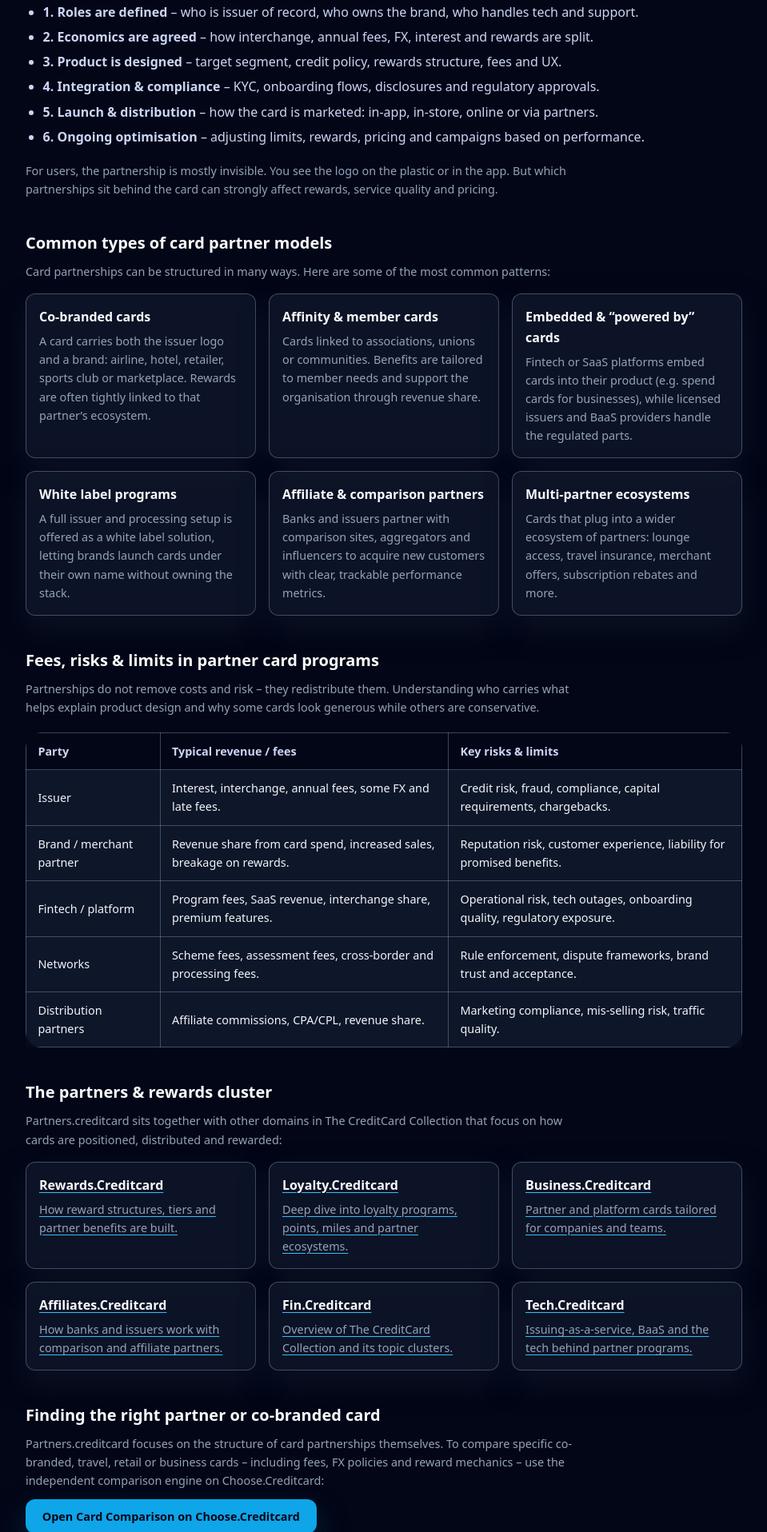
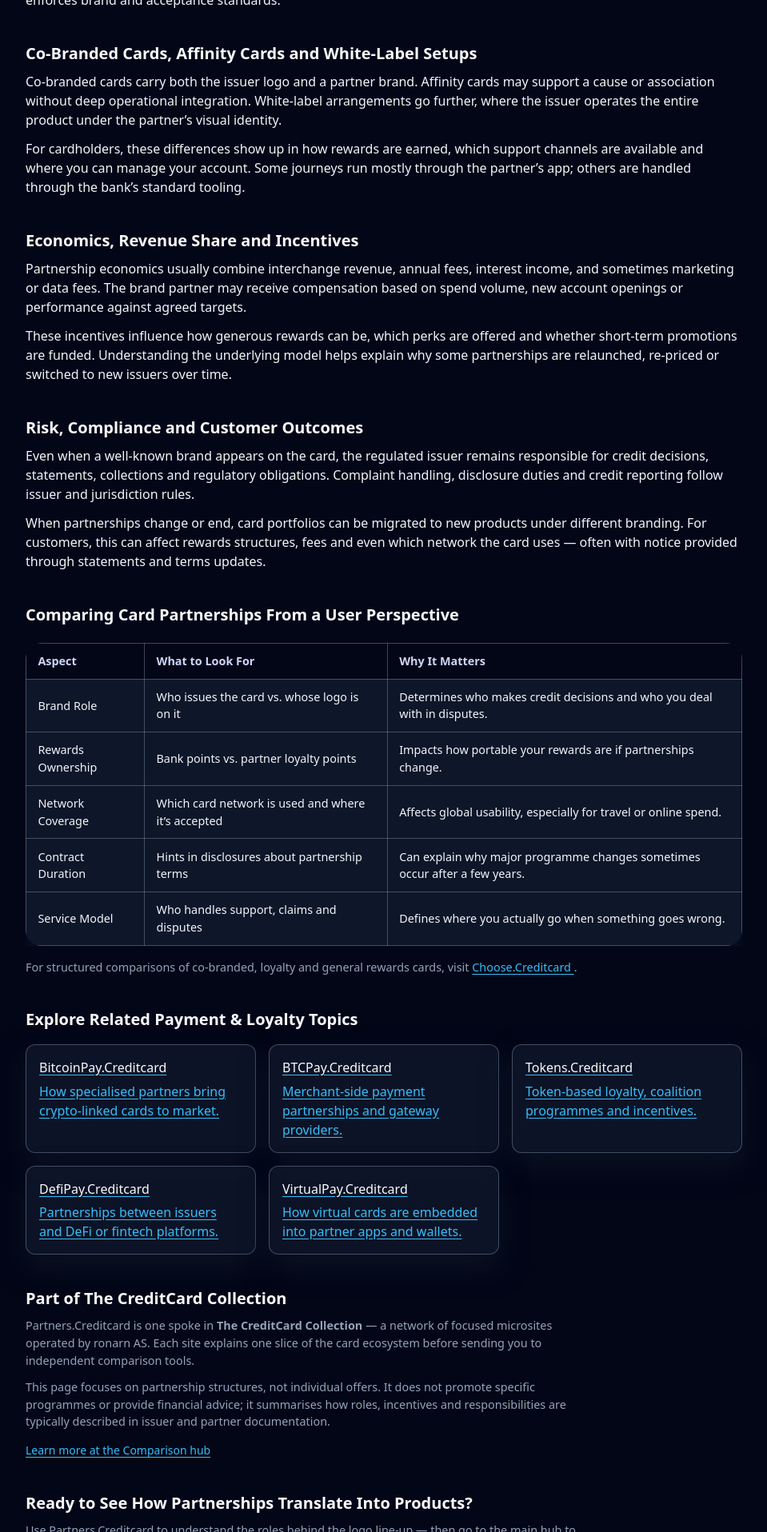
Before and after one commit to ChooseCreditCard/partners.creditcard, a plain HTML site: page index.html in a window 1280 px wide. Shown: the part 884-2800 px from the top of the page at 80% size, without its empty margins (160-1119 px from the left). Drawn offline with nearby package versions, Linux system fonts and the light colour scheme.

Commit message:
Update index.html

```diff
--- a/index.html
+++ b/index.html
@@ -4,290 +4,265 @@
   <meta charset="UTF-8" />
   <meta name="viewport" content="width=device-width, initial-scale=1" />
 
-  <title>Partners.Creditcard – Card Partners, Co-Brands & Distribution</title>
-  <meta name="description"
-        content="Partners.creditcard explains how card issuers, brands, fintechs and platforms work together in partner programs, co-branded cards and distribution deals." />
+  <title>Partners.Creditcard – Issuer, Network & Merchant Partnerships Explained</title>
+  <meta name="description" content="Understand how partnerships between issuers, networks, brands and merchants shape credit-card products: co-brands, affinity cards, distribution deals and shared rewards." />
   <meta name="robots" content="index,follow" />
   <link rel="canonical" href="https://partners.creditcard/" />
 
   <!-- Open Graph -->
-  <meta property="og:title" content="Partners.Creditcard – Card Partners, Co-Brands & Distribution" />
-  <meta property="og:description"
-        content="From issuer partnerships and co-branded cards to affiliate and platform distribution – how card partnerships really work." />
+  <meta property="og:title" content="Partners.Creditcard – Card Partnerships & Co-Brands Explained" />
+  <meta property="og:description" content="Learn how banks, card networks, airlines, retailers and fintechs partner to design, distribute and support credit-card programmes." />
   <meta property="og:type" content="website" />
   <meta property="og:url" content="https://partners.creditcard/" />
-  <meta property="og:image" content="https://partners.creditcard/preview.png" />
+  <meta property="og:image" content="https://choose.creditcard/preview.png?utm_source=partners.creditcard&utm_medium=referral&utm_campaign=og_image" />
 
-  <!-- Styles -->
-  <link rel="stylesheet" href="/styles.css" />
+  <!-- Twitter -->
+  <meta name="twitter:card" content="summary_large_image" />
+  <meta name="twitter:title" content="Partners.Creditcard – Card Partnerships & Co-Brands Explained" />
+  <meta name="twitter:description" content="Independent overview of issuer, network, merchant and brand partnerships behind modern credit cards." />
+  <meta name="twitter:image" content="https://choose.creditcard/preview.png?utm_source=partners.creditcard&utm_medium=referral&utm_campaign=twitter_image" />
 
   <!-- GA4 -->
   <script async src="https://www.googletagmanager.com/gtag/js?id=G-64FE63JQ3H"></script>
   <script>
     window.dataLayer = window.dataLayer || [];
-    function gtag(){ dataLayer.push(arguments); }
+    function gtag(){dataLayer.push(arguments);}
     gtag('js', new Date());
-    gtag('config','G-64FE63JQ3H');
+    gtag('config', 'G-64FE63JQ3H');
   </script>
+
+  <!-- Tailwind for utility classes -->
+  <script src="https://cdn.tailwindcss.com"></script>
+
+  <!-- Your shared minisite styles -->
+  <link rel="stylesheet" href="./styles.css" />
 </head>
-
 <body class="bg-slate-950 text-slate-100">
-
-  <!-- HEADER – unified CC -->
   <header class="site-header">
     <div class="nav-inner max-w-6xl">
       <div class="brand">
         <div class="cc-logo">CC</div>
         <div class="brand-text">
-          <span class="brand-title">Partners.creditcard</span>
-          <span class="brand-subtitle">Partners · Co-brands · Distribution</span>
+          <div class="brand-title">Partners.Creditcard</div>
+          <div class="brand-subtitle">Issuer, Network & Merchant Partnerships</div>
         </div>
       </div>
-
-      <nav class="nav-links">
-        <a href="https://fin.creditcard/">Collection</a>
-        <a href="https://tech.creditcard/">Tech</a>
-        <a href="https://choose.creditcard/">Choose</a>
+      <nav class="nav-links" aria-label="Page navigation">
+        <a href="#overview">Overview</a>
+        <a href="#mechanics">How It Works</a>
+        <a href="#compare">Compare</a>
       </nav>
     </div>
   </header>
 
   <main class="cc-page">
+    <!-- Breadcrumb -->
+    <div class="cc-breadcrumb">
+      <a href="https://choose.creditcard/?utm_source=partners.creditcard&utm_medium=referral&utm_campaign=breadcrumb">Home</a>
+      &nbsp;›&nbsp;
+      Partners.Creditcard
+    </div>
 
-    <!-- Breadcrumb -->
-    <p class="cc-breadcrumb">Partners.creditcard · Card partners · Issuers · Co-brands</p>
-
-    <!-- HERO -->
+    <!-- Hero -->
     <section class="hero">
-      <h1>Card Partnerships, Co-Brands & Distribution Deals</h1>
+      <div class="hero-content">
+        <h1>The Partnerships Behind Every Credit Card Programme</h1>
         <p class="hero-lead">
-        Partners.creditcard explains how issuers, brands, fintechs and platforms work together to design,
-        launch and distribute credit cards – and how these partnerships shape rewards, fees and features.
+          Partners.Creditcard explains how issuers, networks, merchants and brands work together: co-branded cards,
+          affinity programmes, white-label deals and the shared economics that sit behind rewards, perks and fees.
         </p>
-      <a class="cta"
-         href="https://choose.creditcard/?utm_source=partners.creditcard&utm_medium=referral&utm_campaign=partners_top">
-        Compare Leading Co-Branded & Partner Cards
+        <a class="cta" href="https://choose.creditcard/?utm_source=partners.creditcard&utm_medium=referral&utm_campaign=hero_cta">
+          Explore card comparisons on Choose.Creditcard
         </a>
+      </div>
     </section>
 
-    <!-- What is a card partnership? -->
-    <section class="section">
-      <h2>What is a card partnership?</h2>
-      <p class="small">
-        A card partnership is an agreement where multiple parties cooperate to launch, distribute or support
-        a payment card. Each party brings something specific: regulation, balance sheet, technology,
-        distribution or brand.
+    <!-- Content sections -->
+    <section id="overview" class="section">
+      <h2>What Are Credit-Card Partnerships?</h2>
+      <p>
+        Most credit cards are the result of a partnership between several parties: a bank or issuer, a card network
+        (such as Visa or Mastercard), and sometimes a brand partner like an airline, hotel group or retailer. Each
+        brings something different — licensing, balance sheet, distribution, loyalty base or technology.
       </p>
-      <ul class="list">
-        <li><strong>Issuer banks</strong> bring licenses, underwriting, risk and the credit line.</li>
-        <li><strong>Brands and merchants</strong> bring customer relationships, loyalty programs and data.</li>
-        <li><strong>Fintechs &amp; platforms</strong> bring UX, apps, onboarding and niche features.</li>
-        <li><strong>Networks</strong> (Visa, Mastercard, Amex, etc.) bring global acceptance and rules.</li>
-      </ul>
-      <p class="small">
-        The result is a co-branded or “powered by” product that looks like one card on the surface, but is
-        actually the outcome of several tightly integrated partners behind the scenes.
+      <p>
+        Co-brands and affinity cards use these relationships to target specific customer segments. One party may own the
+        customer relationship, another handles servicing and risk, while the card network provides global acceptance and
+        scheme rules.
       </p>
     </section>
 
-    <!-- How it works -->
-    <section class="section">
-      <h2>How card partnerships work in practice</h2>
-      <p class="small">
-        While individual contracts differ, most card partnerships follow a similar logic:
+    <section id="mechanics" class="section">
+      <h2>How Partner Structures Are Put Together</h2>
+      <p>
+        A typical partnership starts with a commercial agreement: who issues the card, how revenue is shared, which
+        benefits are funded by whom, and how long the arrangement lasts. This is then translated into card terms,
+        rewards rules and operational procedures.
       </p>
-      <ul class="list">
-        <li><strong>1. Roles are defined</strong> – who is issuer of record, who owns the brand, who handles tech and support.</li>
-        <li><strong>2. Economics are agreed</strong> – how interchange, annual fees, FX, interest and rewards are split.</li>
-        <li><strong>3. Product is designed</strong> – target segment, credit policy, rewards structure, fees and UX.</li>
-        <li><strong>4. Integration &amp; compliance</strong> – KYC, onboarding flows, disclosures and regulatory approvals.</li>
-        <li><strong>5. Launch &amp; distribution</strong> – how the card is marketed: in-app, in-store, online or via partners.</li>
-        <li><strong>6. Ongoing optimisation</strong> – adjusting limits, rewards, pricing and campaigns based on performance.</li>
-      </ul>
-      <p class="small">
-        For users, the partnership is mostly invisible. You see the logo on the plastic or in the app. But
-        which partnerships sit behind the card can strongly affect rewards, service quality and pricing.
+      <p>
+        Behind the scenes, data-sharing, marketing rights and service levels are defined in detail. For example, an
+        airline may handle loyalty accrual and status, while the issuer manages underwriting, billing and collections,
+        and the network enforces brand and acceptance standards.
       </p>
     </section>
 
-    <!-- Types / models -->
     <section class="section">
-      <h2>Common types of card partner models</h2>
-      <p class="small">
-        Card partnerships can be structured in many ways. Here are some of the most common patterns:
+      <h2>Co-Branded Cards, Affinity Cards and White-Label Setups</h2>
+      <p>
+        Co-branded cards carry both the issuer logo and a partner brand. Affinity cards may support a cause or
+        association without deep operational integration. White-label arrangements go further, where the issuer operates
+        the entire product under the partner’s visual identity.
       </p>
-
-      <div class="cluster-grid">
-        <div class="cluster-card">
-          <h3>Co-branded cards</h3>
-          <p class="small">
-            A card carries both the issuer logo and a brand: airline, hotel, retailer, sports club or
-            marketplace. Rewards are often tightly linked to that partner’s ecosystem.
+      <p>
+        For cardholders, these differences show up in how rewards are earned, which support channels are available and
+        where you can manage your account. Some journeys run mostly through the partner’s app; others are handled
+        through the bank’s standard tooling.
       </p>
-        </div>
-
-        <div class="cluster-card">
-          <h3>Affinity &amp; member cards</h3>
-          <p class="small">
-            Cards linked to associations, unions or communities. Benefits are tailored to member needs and
-            support the organisation through revenue share.
-          </p>
-        </div>
-
-        <div class="cluster-card">
-          <h3>Embedded &amp; “powered by” cards</h3>
-          <p class="small">
-            Fintech or SaaS platforms embed cards into their product (e.g. spend cards for businesses),
-            while licensed issuers and BaaS providers handle the regulated parts.
-          </p>
-        </div>
-
-        <div class="cluster-card">
-          <h3>White label programs</h3>
-          <p class="small">
-            A full issuer and processing setup is offered as a white label solution, letting brands launch
-            cards under their own name without owning the stack.
-          </p>
-        </div>
-
-        <div class="cluster-card">
-          <h3>Affiliate &amp; comparison partners</h3>
-          <p class="small">
-            Banks and issuers partner with comparison sites, aggregators and influencers to acquire new
-            customers with clear, trackable performance metrics.
-          </p>
-        </div>
-
-        <div class="cluster-card">
-          <h3>Multi-partner ecosystems</h3>
-          <p class="small">
-            Cards that plug into a wider ecosystem of partners: lounge access, travel insurance, merchant
-            offers, subscription rebates and more.
-          </p>
-        </div>
-      </div>
     </section>
 
-    <!-- Fees / Risks / Limits -->
     <section class="section">
-      <h2>Fees, risks &amp; limits in partner card programs</h2>
-      <p class="small">
-        Partnerships do not remove costs and risk – they redistribute them. Understanding who carries what
-        helps explain product design and why some cards look generous while others are conservative.
+      <h2>Economics, Revenue Share and Incentives</h2>
+      <p>
+        Partnership economics usually combine interchange revenue, annual fees, interest income, and sometimes
+        marketing or data fees. The brand partner may receive compensation based on spend volume, new account openings
+        or performance against agreed targets.
       </p>
+      <p>
+        These incentives influence how generous rewards can be, which perks are offered and whether short-term
+        promotions are funded. Understanding the underlying model helps explain why some partnerships are relaunched,
+        re-priced or switched to new issuers over time.
+      </p>
+    </section>
 
+    <section class="section">
+      <h2>Risk, Compliance and Customer Outcomes</h2>
+      <p>
+        Even when a well-known brand appears on the card, the regulated issuer remains responsible for credit decisions,
+        statements, collections and regulatory obligations. Complaint handling, disclosure duties and credit reporting
+        follow issuer and jurisdiction rules.
+      </p>
+      <p>
+        When partnerships change or end, card portfolios can be migrated to new products under different branding. For
+        customers, this can affect rewards structures, fees and even which network the card uses — often with notice
+        provided through statements and terms updates.
+      </p>
+    </section>
+
+    <!-- Comparison block -->
+    <section id="compare" class="section">
+      <h2>Comparing Card Partnerships From a User Perspective</h2>
       <div class="table-wrap">
         <table class="table">
           <thead>
             <tr>
-            <th>Party</th>
-            <th>Typical revenue / fees</th>
-            <th>Key risks &amp; limits</th>
+              <th>Aspect</th>
+              <th>What to Look For</th>
+              <th>Why It Matters</th>
             </tr>
           </thead>
           <tbody>
             <tr>
-            <td>Issuer</td>
-            <td>Interest, interchange, annual fees, some FX and late fees.</td>
-            <td>Credit risk, fraud, compliance, capital requirements, chargebacks.</td>
+              <td>Brand Role</td>
+              <td>Who issues the card vs. whose logo is on it</td>
+              <td>Determines who makes credit decisions and who you deal with in disputes.</td>
             </tr>
             <tr>
-            <td>Brand / merchant partner</td>
-            <td>Revenue share from card spend, increased sales, breakage on rewards.</td>
-            <td>Reputation risk, customer experience, liability for promised benefits.</td>
+              <td>Rewards Ownership</td>
+              <td>Bank points vs. partner loyalty points</td>
+              <td>Impacts how portable your rewards are if partnerships change.</td>
             </tr>
             <tr>
-            <td>Fintech / platform</td>
-            <td>Program fees, SaaS revenue, interchange share, premium features.</td>
-            <td>Operational risk, tech outages, onboarding quality, regulatory exposure.</td>
+              <td>Network Coverage</td>
+              <td>Which card network is used and where it’s accepted</td>
+              <td>Affects global usability, especially for travel or online spend.</td>
             </tr>
             <tr>
-            <td>Networks</td>
-            <td>Scheme fees, assessment fees, cross-border and processing fees.</td>
-            <td>Rule enforcement, dispute frameworks, brand trust and acceptance.</td>
+              <td>Contract Duration</td>
+              <td>Hints in disclosures about partnership terms</td>
+              <td>Can explain why major programme changes sometimes occur after a few years.</td>
             </tr>
             <tr>
-            <td>Distribution partners</td>
-            <td>Affiliate commissions, CPA/CPL, revenue share.</td>
-            <td>Marketing compliance, mis-selling risk, traffic quality.</td>
+              <td>Service Model</td>
+              <td>Who handles support, claims and disputes</td>
+              <td>Defines where you actually go when something goes wrong.</td>
             </tr>
           </tbody>
         </table>
       </div>
+      <p class="small">
+        For structured comparisons of co-branded, loyalty and general rewards cards, visit
+        <a href="https://choose.creditcard/?utm_source=partners.creditcard&utm_medium=referral&utm_campaign=comparison_section">
+          Choose.Creditcard
+        </a>.
+      </p>
     </section>
 
     <!-- Cluster links -->
     <section class="section">
-      <h2>The partners &amp; rewards cluster</h2>
-      <p class="small">
-        Partners.creditcard sits together with other domains in The CreditCard Collection that focus on
-        how cards are positioned, distributed and rewarded:
-      </p>
-
+      <h2>Explore Related Payment & Loyalty Topics</h2>
       <div class="cluster-grid">
-        <a class="cluster-card"
-           href="https://rewards.creditcard/?utm_source=partners.creditcard&utm_medium=referral&utm_campaign=rewards">
-          <h3>Rewards.Creditcard</h3>
-          <p class="small">How reward structures, tiers and partner benefits are built.</p>
+        <a class="cluster-card" href="https://bitcoinpay.creditcard/?utm_source=partners.creditcard&utm_medium=referral&utm_campaign=cluster_bitcoinpay">
+          <h3>BitcoinPay.Creditcard</h3>
+          <p>How specialised partners bring crypto-linked cards to market.</p>
         </a>
-
-        <a class="cluster-card"
-           href="https://loyalty.creditcard/?utm_source=partners.creditcard&utm_medium=referral&utm_campaign=loyalty">
-          <h3>Loyalty.Creditcard</h3>
-          <p class="small">Deep dive into loyalty programs, points, miles and partner ecosystems.</p>
+        <a class="cluster-card" href="https://btcpay.creditcard/?utm_source=partners.creditcard&utm_medium=referral&utm_campaign=cluster_btcpay">
+          <h3>BTCPay.Creditcard</h3>
+          <p>Merchant-side payment partnerships and gateway providers.</p>
         </a>
-
-        <a class="cluster-card"
-           href="https://business.creditcard/?utm_source=partners.creditcard&utm_medium=referral&utm_campaign=business">
-          <h3>Business.Creditcard</h3>
-          <p class="small">Partner and platform cards tailored for companies and teams.</p>
+        <a class="cluster-card" href="https://tokens.creditcard/?utm_source=partners.creditcard&utm_medium=referral&utm_campaign=cluster_tokens">
+          <h3>Tokens.Creditcard</h3>
+          <p>Token-based loyalty, coalition programmes and incentives.</p>
         </a>
-
-        <a class="cluster-card"
-           href="https://affiliates.creditcard/?utm_source=partners.creditcard&utm_medium=referral&utm_campaign=affiliates">
-          <h3>Affiliates.Creditcard</h3>
-          <p class="small">How banks and issuers work with comparison and affiliate partners.</p>
+        <a class="cluster-card" href="https://defipay.creditcard/?utm_source=partners.creditcard&utm_medium=referral&utm_campaign=cluster_defipay">
+          <h3>DefiPay.Creditcard</h3>
+          <p>Partnerships between issuers and DeFi or fintech platforms.</p>
         </a>
-
-        <a class="cluster-card"
-           href="https://fin.creditcard/?utm_source=partners.creditcard&utm_medium=referral&utm_campaign=fin">
-          <h3>Fin.Creditcard</h3>
-          <p class="small">Overview of The CreditCard Collection and its topic clusters.</p>
-        </a>
-
-        <a class="cluster-card"
-           href="https://tech.creditcard/?utm_source=partners.creditcard&utm_medium=referral&utm_campaign=tech">
-          <h3>Tech.Creditcard</h3>
-          <p class="small">Issuing-as-a-service, BaaS and the tech behind partner programs.</p>
+        <a class="cluster-card" href="https://virtualpay.creditcard/?utm_source=partners.creditcard&utm_medium=referral&utm_campaign=cluster_virtualpay">
+          <h3>VirtualPay.Creditcard</h3>
+          <p>How virtual cards are embedded into partner apps and wallets.</p>
         </a>
       </div>
     </section>
 
-    <!-- CTA bottom -->
+    <!-- Collection section -->
     <section class="section">
-      <h2>Finding the right partner or co-branded card</h2>
+      <h2>Part of The CreditCard Collection</h2>
       <p class="small">
-        Partners.creditcard focuses on the structure of card partnerships themselves. To compare specific
-        co-branded, travel, retail or business cards – including fees, FX policies and reward mechanics –
-        use the independent comparison engine on Choose.Creditcard:
+        Partners.Creditcard is one spoke in <strong>The CreditCard Collection</strong> — a network of focused microsites operated by ronarn AS. Each site explains one slice of the card ecosystem before sending you to independent comparison tools.
       </p>
-      <a class="cta"
-         href="https://choose.creditcard/?utm_source=partners.creditcard&utm_medium=referral&utm_campaign=partners_bottom">
-        Open Card Comparison on Choose.Creditcard
+      <p class="small">
+        This page focuses on partnership structures, not individual offers. It does not promote specific programmes or
+        provide financial advice; it summarises how roles, incentives and responsibilities are typically described in
+        issuer and partner documentation.
+      </p>
+
+      <!-- ROOT / COMPARISON HUB SNIPPET -->
+      <div class="hub-link">
+        <a href="https://choose.creditcard/?utm_source=partners.creditcard&utm_medium=referral&utm_campaign=minisite_to_hub"
+           class="text-sm text-slate-600 hover:text-slate-900">
+          Learn more at the Comparison hub
+        </a>
+      </div>
+    </section>
+
+    <!-- Bottom CTA -->
+    <section class="section">
+      <h2>Ready to See How Partnerships Translate Into Products?</h2>
+      <p class="small">
+        Use Partners.Creditcard to understand the roles behind the logo line-up — then go to the main hub to compare
+        cards by rewards, fees, protections and real-world usage.
+      </p>
+      <a class="cta" href="https://choose.creditcard/?utm_source=partners.creditcard&utm_medium=referral&utm_campaign=bottom_cta">
+        Go to Choose.Creditcard
       </a>
     </section>
-
   </main>
 
-  <!-- MINI FOOTER -->
   <footer class="mini-footer">
-    <p class="mini-footer-main">
-      © 2025 The CreditCard Collection — ronarn AS
-    </p>
+    <p class="mini-footer-main">© 2025 The CreditCard Collection — ronarn AS</p>
     <p class="mini-footer-contact">
       Contact: <a href="mailto:support@cc.creditcard">support@cc.creditcard</a>
     </p>
   </footer>
-
 </body>
 </html>
```
Lines whose indentation alone changed are shown as unchanged.
